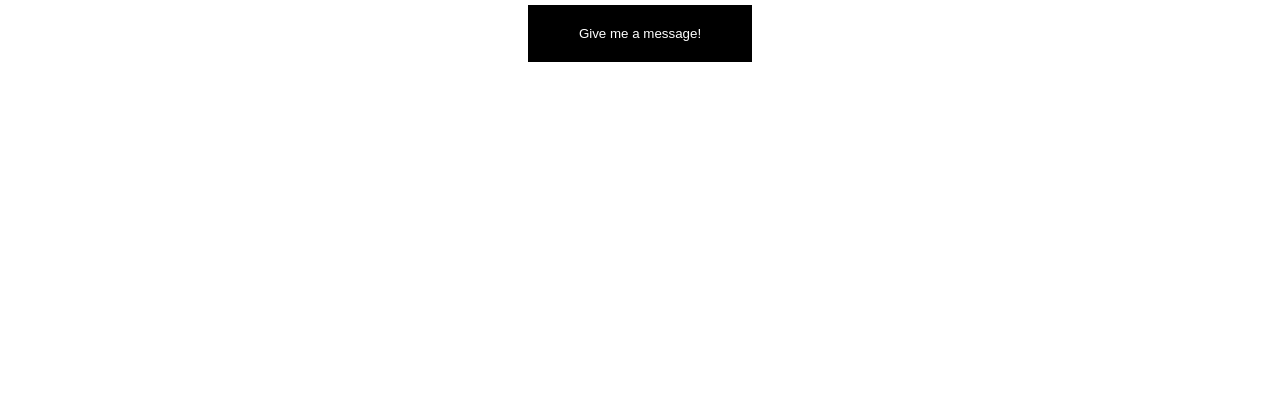
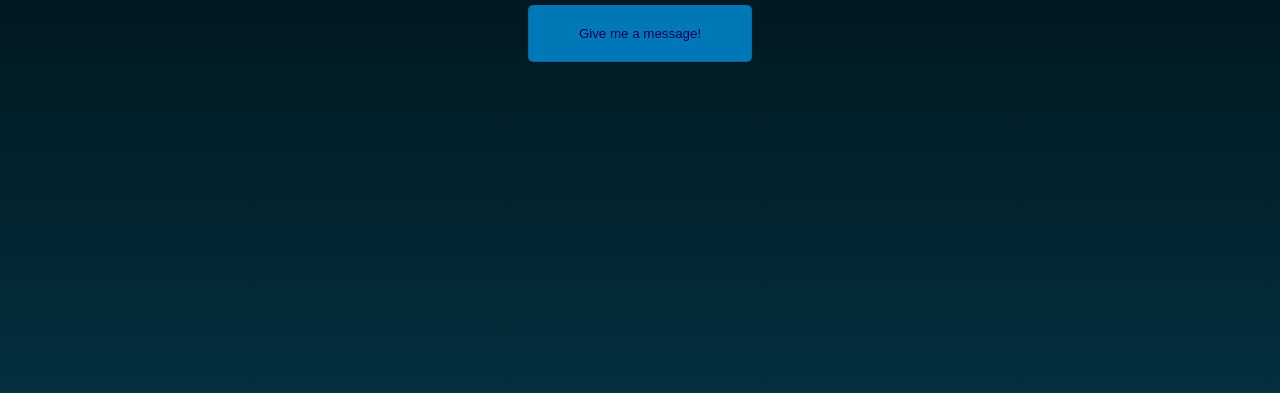
Before and after one commit to kiripi/mixed-messages, a plain HTML site: page index.html in a window 1280 px wide. Shown: the part 407-800 px from the top of the page. Drawn offline with Linux system fonts and the light colour scheme.

Commit message:
add colors, hover effects, align text

```diff
--- a/style.css
+++ b/style.css
@@ -5,19 +5,38 @@
 }
 
 body {
-  font-family: "Roboto", sans-serif;
+  align-items: center;
+  background: rgb(0, 0, 0);
+  background: linear-gradient(
+    180deg,
+    rgba(0, 0, 0, 1) 0%,
+    rgba(3, 48, 62, 1) 100%
+  );
+  color: #ade8f4;
   display: flex;
   flex-direction: column;
-  align-items: center;
+  font-family: "Roboto", sans-serif;
+  height: 100vh;
   justify-content: center;
-  height: 100vh;
+  margin: 0;
   overflow: hidden;
-  margin: 0;
+  text-align: center;
 }
 
 button {
-  color: #fff;
-  background-color: black;
+  color: #03045e;
+  background-color: #0077b6;
+  border: 1px solid rgba(0, 0, 0, 0.1);
+  border-radius: 5px;
   padding: 20px 50px;
-  border: 1px solid rgba(0, 0, 0, 0.1);
 }
+
+button:hover {
+  cursor: pointer;
+  background-image: linear-gradient(to top, #ade8f4, #0077b6);
+}
+
+button:active {
+  margin: 1px 1px 0;
+  box-shadow: -1px -1px 1px #8bf;
+}
```
